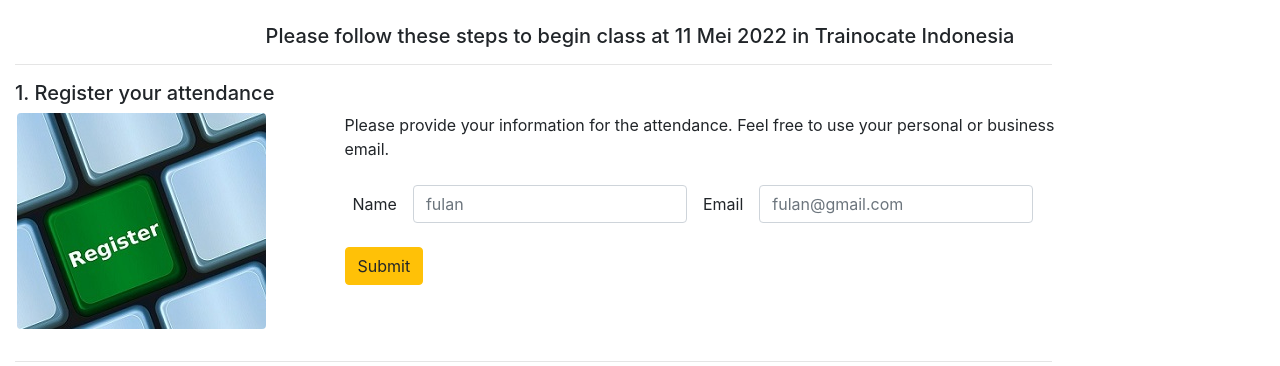
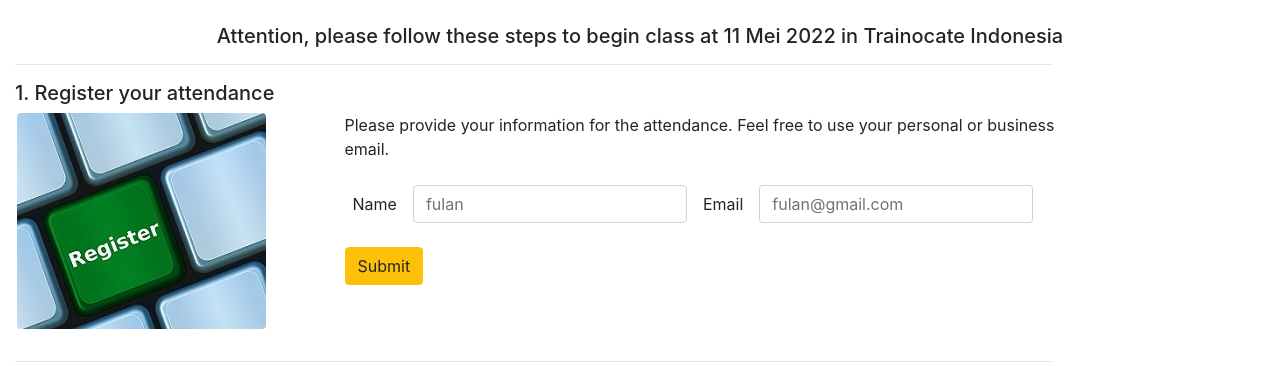
Before and after one commit to furqonm/python-flask-aws, a Flask app: template templates/base.html in a window 1280 px wide. Shown: the part 56-422 px from the top of the page. Run offline with Flask 2, Linux system fonts and the light colour scheme; the template is opened without the code that fills it, so the values that code supplies are empty; some libraries are stand-ins or nearby versions.

Commit message:
Update base.html

```diff
--- a/templates/base.html
+++ b/templates/base.html
@@ -1,6 +1,6 @@
 <html>
 <head>
-  <title>Trainocate Training - Home</title>
+  <title>Trainocate Training</title>
   <meta name="viewport" content="width=device-width, initial-scale=1">
   <link rel="icon" href="static/favicon.png">
   <link rel="stylesheet" href="https://maxcdn.bootstrapcdn.com/bootstrap/4.0.0/css/bootstrap.min.css" crossorigin="anonymous">
@@ -28,7 +28,7 @@
   Aplikasi akan menampilkan informasi nama training yang diambil dari System Manager - Parameter Store.
 -->
 <h5 style="text-align:center;">
-    Please follow these steps to begin {% block training %}{% endblock %} class at 11 Mei 2022 in Trainocate Indonesia
+    Attention, please follow these steps to begin {% block training %}{% endblock %} class at 11 Mei 2022 in Trainocate Indonesia
 </h5>
 
 <div class="col-lg-10">
```
